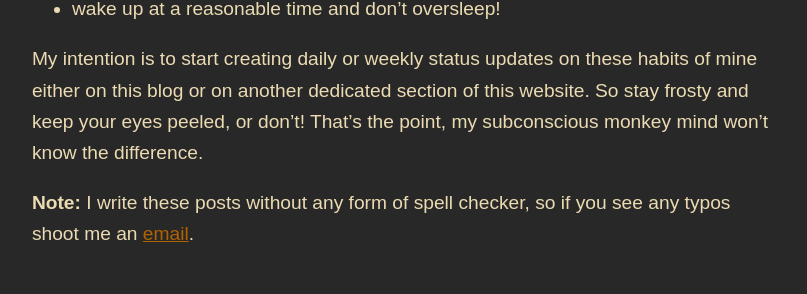
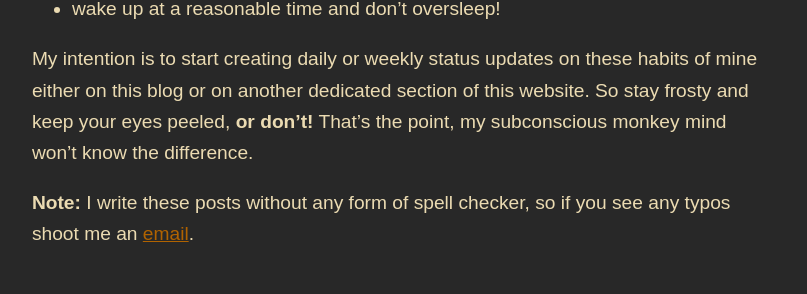
Before and after one commit to kyle-dormer/personal-website, a Jekyll site: the page built from _posts/2021-04-29-habits.md, in a window 1280 px wide. Shown: the part 1558-1852 px from the top of the page, without its empty margins (236-1043 px from the left). Built offline with Jekyll 4.4.1, drawn with Linux system fonts in a browser that asks for light colours.

Commit message:
Enbolden text

```diff
--- a/_posts/2021-04-29-habits.md
+++ b/_posts/2021-04-29-habits.md
@@ -24,4 +24,4 @@ Without further ado then, these are my goals for this coming month and in genera
 - keep on my cut to lose 12kg by the end of August
 - wake up at a reasonable time and don't oversleep!
 
-My intention is to start creating daily or weekly status updates on these habits of mine either on this blog or on another dedicated section of this website. So stay frosty and keep your eyes peeled, or don't! That's the point, my subconscious monkey mind won't know the difference.
+My intention is to start creating daily or weekly status updates on these habits of mine either on this blog or on another dedicated section of this website. So stay frosty and keep your eyes peeled, **or don't!** That's the point, my subconscious monkey mind won't know the difference.
```
